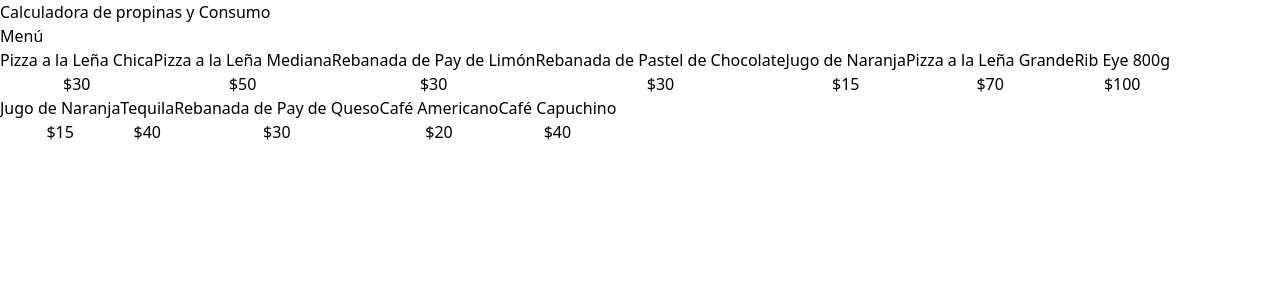
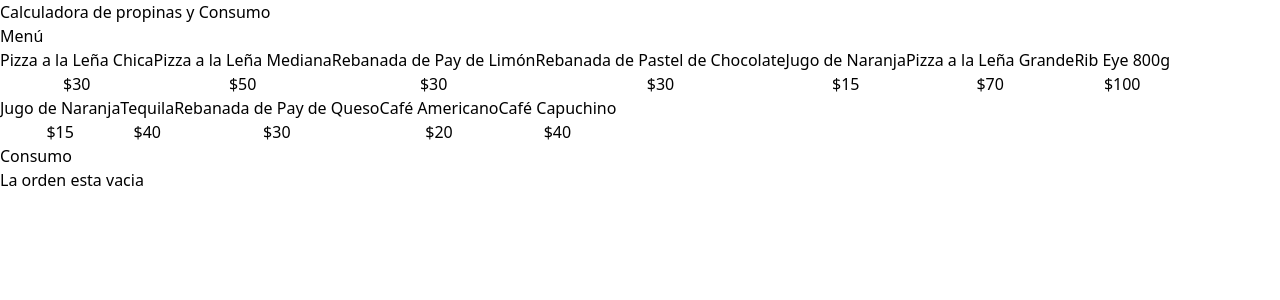
Before and after one commit to RicardoPayan/calculadora_propinas_typescript, a React (Vite) app: page / in a window 1280 px wide. Shown: the top 300 px of the page. Built offline with nearby package versions, Linux system fonts and the light colour scheme.

Commit message:
OrderConten component

```diff
--- a/src/App.tsx
+++ b/src/App.tsx
@@ -1,10 +1,11 @@
 import { MenuItem } from './components/MenuItem'
+import OrderContent from './components/OrderContent'
 import {menuItems} from './data/db'
 import useOrder from './hooks/useOrder'
 
 function App() {
 
-  const {addItem} = useOrder()
+  const {order,addItem} = useOrder()
 
   return (
     <>
@@ -29,7 +30,9 @@ function App() {
           </div>
 
           <div className='border border-dashed border-slate-300 p-5 rounded-lg space-y-10'>
-
+              <OrderContent
+                order={order}
+              />
           </div>
 
       </main>
--- a/src/components/OrderContent.tsx
+++ b/src/components/OrderContent.tsx
@@ -1,9 +1,26 @@
-const OrderContent = () => {
+import { OrderItem } from "../types"
+
+type OrderContentProps = {
+  order : OrderItem[]
+}
+
+export default function OrderContent({order} : OrderContentProps) {
   return (
     <div>
-        <h2 className="font-black text-4xl"></h2>
+      <h2 className="font-black text-4xl">Consumo</h2>
+
+      <div className="space-y-3 mt-5">
+        {order.length === 0 ?
+          <p className="text-center">La orden esta vacia</p>
+          : (
+            order.map(item => (
+              <div key={item.id}>
+                <p>{item.name}</p>
+              </div>
+            ))
+          )
+        }
+      </div>
     </div>
   )
 }
-
-export default OrderContent
--- a/src/hooks/useOrder.ts
+++ b/src/hooks/useOrder.ts
@@ -26,6 +26,7 @@ export default function useOrder(){
     console.log(order)
 
     return{
+        order,
         addItem
     }
 }
```
